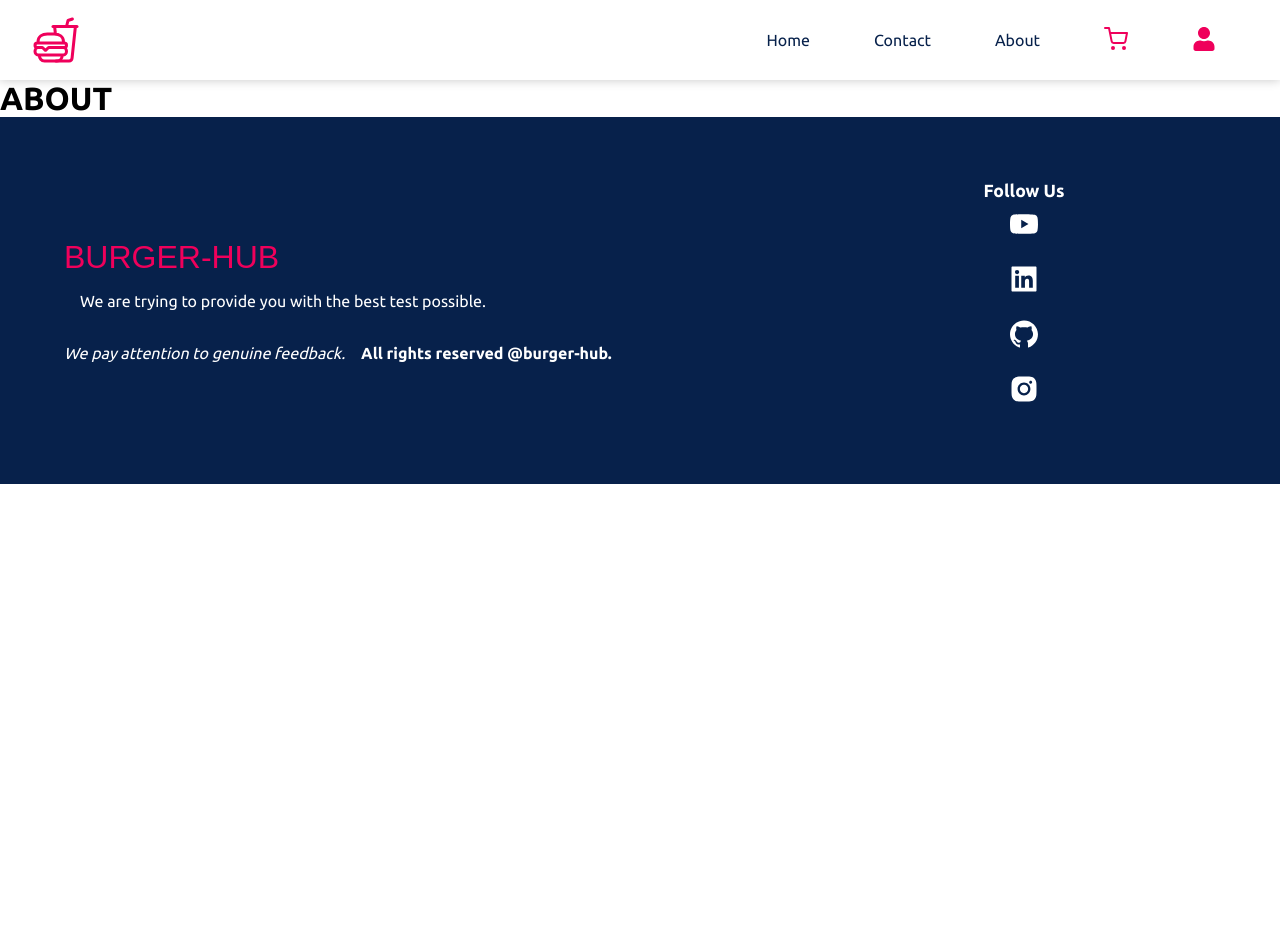
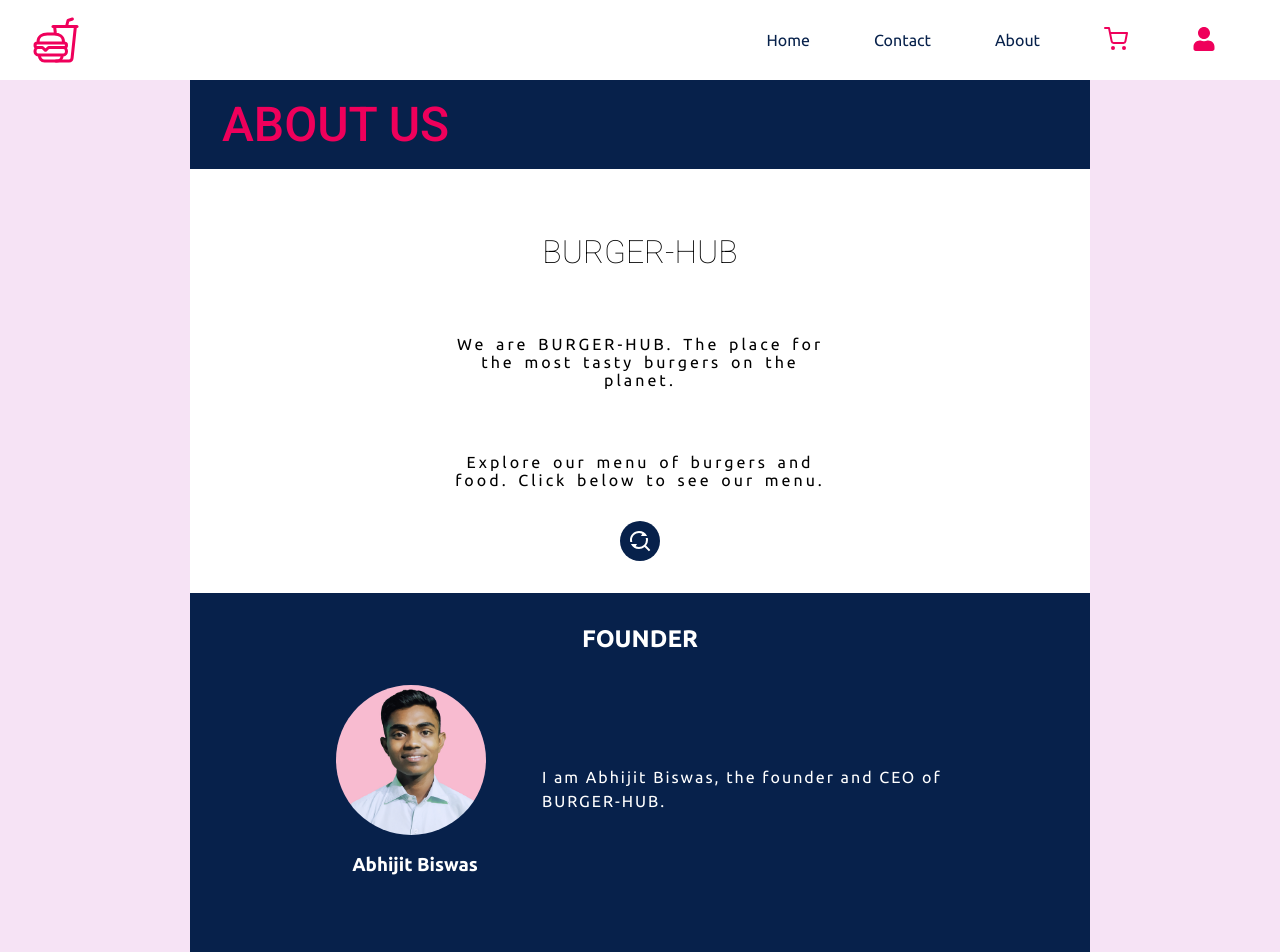
Before and after one commit to abhijitnr/BURGER-HUB-MERN, a React (Create React App) app in the folder frontend/: page /about in a window 1280 px wide. Shown: the top 952 px of the page. Before the commit the page ends 800 px from the top, so only its background shows below. Built offline with nearby package versions, Linux system fonts and the light colour scheme.

Commit message:
About Page completed

```diff
--- a/frontend/src/App.js
+++ b/frontend/src/App.js
@@ -15,6 +15,7 @@ import OrderDetails from "./components/myOrders/OrderDetails";
 import Dashboard from "./components/admin/Dashboard";
 import Users from "./components/admin/Users";
 import Orders from "./components/admin/Orders";
+import About from "./components/about/About";
 
 import "./styles/app.scss";
 import "./styles/header.scss";
@@ -32,6 +33,7 @@ import "./styles/profile.scss";
 import "./styles/table.scss";
 import "./styles/orderDetails.scss";
 import "./styles/dashboard.scss";
+import "./styles/about.scss";
 
 function App() {
   return (
@@ -42,7 +44,7 @@ function App() {
       <Routes>
         <Route path="/" element={<Home />} />
         <Route path="/contact" element={<Contact />} />
-        <Route path="/about" element={<h1>ABOUT</h1>} />
+        <Route path="/about" element={<About />} />
         <Route path="/cart" element={<Cart />} />
         <Route path="/shipping" element={<Shipping />} />
         <Route path="/confirmorder" element={<ConfirmOrder />} />
--- /dev/null
+++ b/frontend/src/components/about/About.jsx
@@ -0,0 +1,45 @@
+import { Link } from "react-router-dom";
+import { RiFindReplaceLine } from "react-icons/ri";
+import me from "../../assets/founder.png";
+
+const About = () => {
+  return (
+    <section className="about">
+      <main>
+        <h1>About Us</h1>
+
+        <article>
+          <h4>BURGER-HUB</h4>
+
+          <p>
+            We are BURGER-HUB. The place for the most tasty burgers on the
+            planet.
+          </p>
+
+          <p>
+            Explore our menu of burgers and food. Click below to see our menu.
+          </p>
+
+          <Link to="/">
+            <RiFindReplaceLine />
+          </Link>
+        </article>
+
+        <div>
+          <h2>Founder</h2>
+
+          <article>
+            <div>
+              <img src={me} alt="Founder" />
+              <h3>Abhijit Biswas</h3>
+            </div>
+
+            <p>I am Abhijit Biswas, the founder and CEO of BURGER-HUB.</p>
+          </article>
+        </div>
+      </main>
+    </section>
+  );
+};
+
+export default About;
--- a/frontend/src/components/admin/Orders.jsx
+++ b/frontend/src/components/admin/Orders.jsx
@@ -1,4 +1,3 @@
-import React from "react";
 import { AiOutlineEye } from "react-icons/ai";
 import { Link } from "react-router-dom";
 import { GiArmoredBoomerang } from "react-icons/gi";
--- /dev/null
+++ b/frontend/src/styles/about.scss
@@ -0,0 +1,119 @@
+@import "colors";
+
+.about {
+  width: 100%;
+  background-color: $pink;
+
+  > main {
+    background-color: white;
+    max-width: 900px;
+    height: 100%;
+    margin: auto;
+
+    > h1 {
+      font: 500 3rem "Roboto";
+      color: $red;
+      padding: 1rem 2rem;
+      text-transform: uppercase;
+      background-color: $dark;
+    }
+
+    > article {
+      margin: 2rem 0;
+      > h4 {
+        font: 100 2rem "Roboto";
+        text-transform: uppercase;
+        text-align: center;
+        padding: 2rem 0;
+      }
+
+      > p {
+        letter-spacing: 3px;
+        word-spacing: 3px;
+        padding: 2rem;
+        width: 50%;
+        text-align: center;
+        margin: auto;
+      }
+
+      > a {
+        background-color: $dark;
+        border-radius: 50%;
+        display: flex;
+        justify-content: center;
+        align-items: center;
+        width: 2.5rem;
+        height: 2.5rem;
+        color: white;
+        font-size: 1.5rem;
+        transition: all 0.3s;
+        margin: auto;
+
+        &:hover {
+          color: $red;
+          transform: scale(1.1);
+        }
+      }
+    }
+
+    > div {
+      background-color: $dark;
+      padding: 2rem;
+      color: white;
+
+      > h2 {
+        text-align: center;
+        text-transform: uppercase;
+      }
+
+      > article {
+        display: flex;
+        align-items: center;
+        justify-content: center;
+
+        > div {
+          margin: 2rem;
+
+          > img {
+            width: 150px;
+            height: 150px;
+            border-radius: 50%;
+          }
+
+          > h3 {
+            margin: 1rem;
+            text-align: center;
+          }
+        }
+
+        > p {
+          margin: 0 1rem;
+          width: 50%;
+          letter-spacing: 2px;
+          line-height: 150%;
+        }
+      }
+    }
+  }
+}
+
+@media screen and (max-width: 600px) {
+  .about > main {
+    > h1 {
+      font: 100 3rem "Roboto";
+      text-align: center;
+    }
+
+    > article > p {
+      width: 100%;
+    }
+
+    > div > article {
+      flex-direction: column;
+
+      > p {
+        text-align: center;
+      }
+    }
+  }
+}
```
